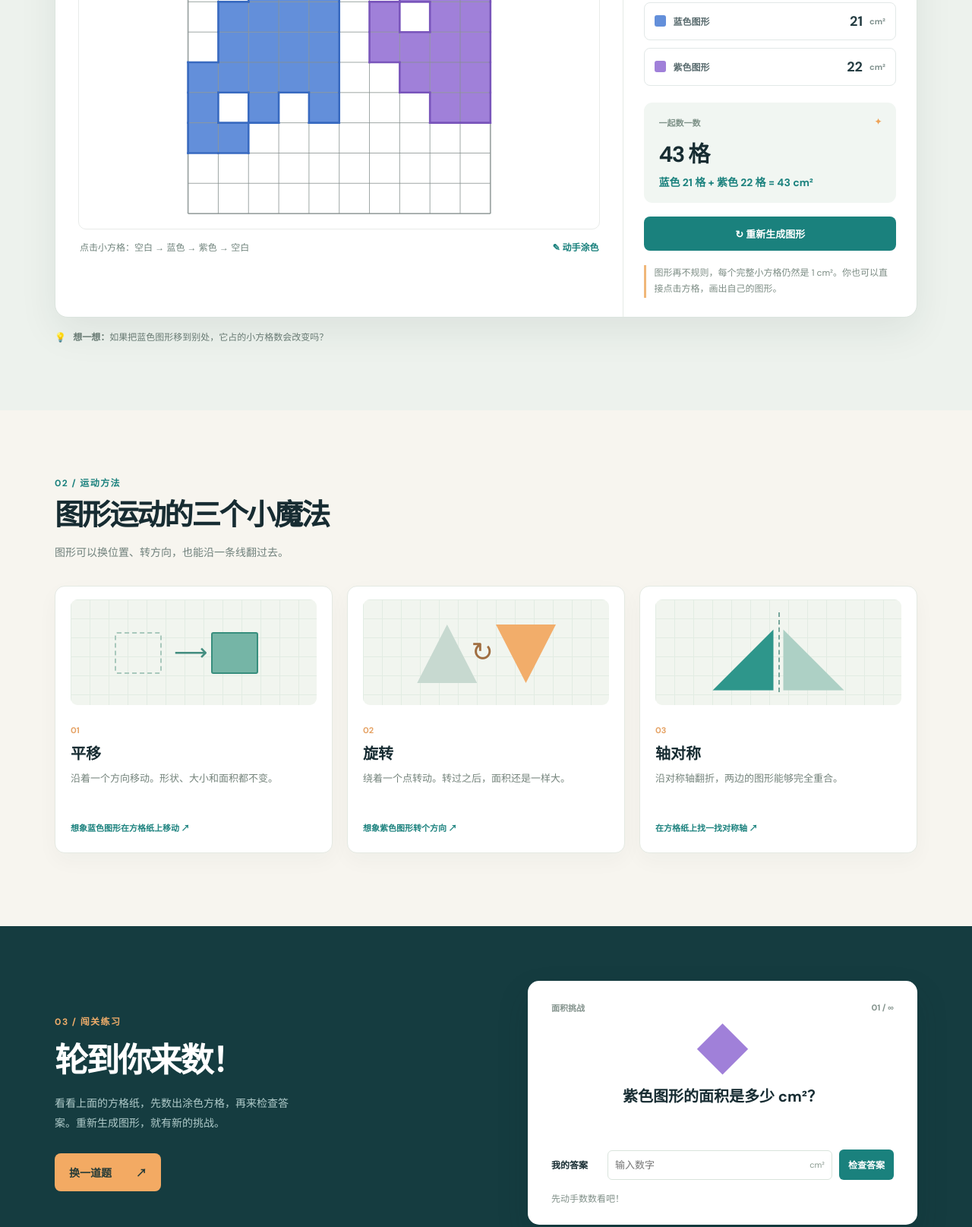
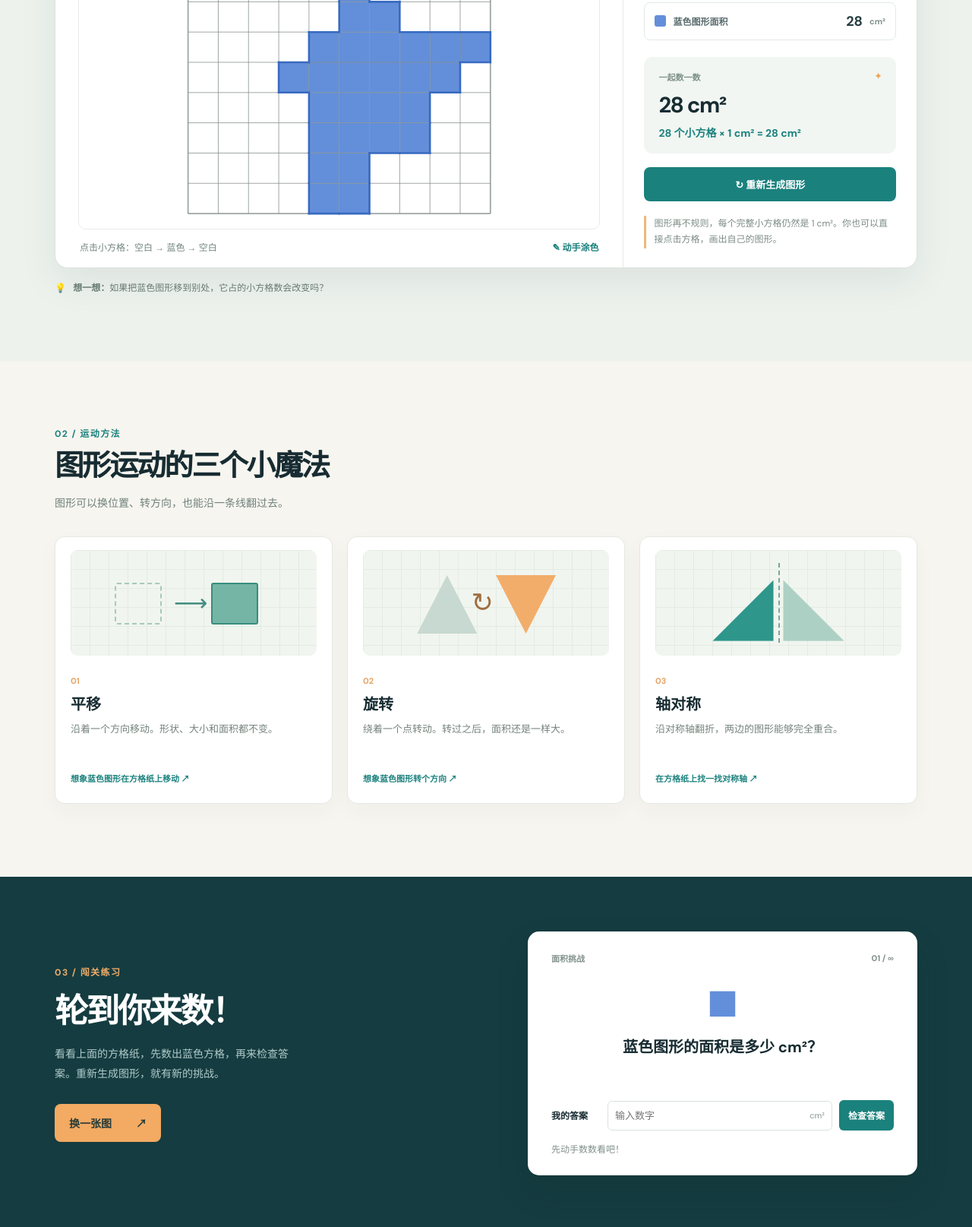
Before and after one commit to qiuboan/shape-area, a website: page index.html in a window 1280 px wide. Shown: the part 1081-2696 px from the top of the page at 76% size. Drawn offline with Linux system fonts and the light colour scheme.

Commit message:
Show one blue shape and its exact area on load

```diff
--- a/app.js
+++ b/app.js
@@ -1,11 +1,8 @@
 const SIZE = 10, CELL = 40, LEFT = 60, TOP = 20;
-const COLORS = {
-  blue: { fill: '#638fda', edge: '#386ac0', name: '蓝色' },
-  purple: { fill: '#a080d9', edge: '#7955bb', name: '紫色' }
-};
+const COLORS = { blue: { fill: '#638fda', edge: '#386ac0', name: '蓝色' } };
 const board = Array(SIZE * SIZE).fill(null);
 const $ = id => document.getElementById(id);
-let questionCount = 0, currentQuestion = 'blue';
+let questionCount = 0;
 
 function neighbors(index) {
   const row = Math.floor(index / SIZE), col = index % SIZE;
@@ -36,8 +33,7 @@ function growShape(color, minCol, maxCol, target) {
 
 function generateBoard() {
   board.fill(null);
-  growShape('blue', 0, 4, 16 + Math.floor(Math.random() * 8));
-  growShape('purple', 5, 9, 14 + Math.floor(Math.random() * 9));
+  growShape('blue', 0, 9, 20 + Math.floor(Math.random() * 11));
   renderBoard();
   newQuestion();
 }
@@ -76,16 +72,15 @@ function renderBoard() {
     svg += `<rect x="${x}" y="${y}" width="${CELL}" height="${CELL}" fill="transparent" data-index="${index}" tabindex="0" role="button" aria-label="第 ${Math.floor(index / SIZE) + 1} 行第 ${index % SIZE + 1} 列，${color ? COLORS[color].name : '空白'}方格"/>`;
   });
   $('shape-canvas').innerHTML = svg;
-  const blue = count('blue'), purple = count('purple');
+  const blue = count('blue');
   $('blue-count').textContent = blue;
-  $('purple-count').textContent = purple;
-  $('total-count').textContent = `${blue + purple} 格`;
-  $('calculation-text').textContent = `蓝色 ${blue} 格 + 紫色 ${purple} 格 = ${blue + purple} cm²`;
-  $('shape-canvas').setAttribute('aria-label', `10 乘 10 方格纸，共 100 格。蓝色图形 ${blue} 格，紫色图形 ${purple} 格。点击方格可以涂色。`);
+  $('total-count').textContent = `${blue} cm²`;
+  $('calculation-text').textContent = `${blue} 个小方格 × 1 cm² = ${blue} cm²`;
+  $('shape-canvas').setAttribute('aria-label', `10 乘 10 方格纸，共 100 格。蓝色图形 ${blue} 格，面积 ${blue} 平方厘米。点击方格可以涂色。`);
 }
 
 function cycleCell(index) {
-  board[index] = board[index] === null ? 'blue' : board[index] === 'blue' ? 'purple' : null;
+  board[index] = board[index] === null ? 'blue' : null;
   renderBoard();
   $('answer-feedback').textContent = '图形变了，再数一数吧！';
   $('answer-feedback').className = 'feedback';
@@ -105,13 +100,11 @@ $('shape-canvas').addEventListener('keydown', event => {
 $('regenerate-button').addEventListener('click', generateBoard);
 
 function newQuestion() {
-  const types = ['blue', 'purple', 'total'];
-  currentQuestion = types[Math.floor(Math.random() * types.length)];
   questionCount++;
   $('question-number').textContent = `${String(questionCount).padStart(2, '0')} / ∞`;
-  $('question-icon').textContent = currentQuestion === 'blue' ? '■' : currentQuestion === 'purple' ? '◆' : '▦';
-  $('question-icon').style.color = currentQuestion === 'blue' ? COLORS.blue.fill : currentQuestion === 'purple' ? COLORS.purple.fill : '#f2a75f';
-  $('question-text').textContent = currentQuestion === 'total' ? '蓝色和紫色图形一共占了多少 cm²？' : `${COLORS[currentQuestion].name}图形的面积是多少 cm²？`;
+  $('question-icon').textContent = '■';
+  $('question-icon').style.color = COLORS.blue.fill;
+  $('question-text').textContent = '蓝色图形的面积是多少 cm²？';
   $('answer-input').value = '';
   $('answer-feedback').textContent = '先动手数数看吧！';
   $('answer-feedback').className = 'feedback';
@@ -121,13 +114,13 @@ function checkAnswer() {
   const input = $('answer-input').value.trim();
   const feedback = $('answer-feedback');
   if (!input) { feedback.textContent = '先输入你的答案。'; feedback.className = 'feedback incorrect'; return; }
-  const answer = currentQuestion === 'total' ? count('blue') + count('purple') : count(currentQuestion);
+  const answer = count('blue');
   const correct = Number(input) === answer;
   feedback.textContent = correct ? `答对了！${answer} 个方格 × 1 cm² = ${answer} cm²。` : '再数一数涂色的完整小方格，每格是 1 cm²。';
   feedback.className = `feedback ${correct ? 'correct' : 'incorrect'}`;
 }
 
-$('new-question').addEventListener('click', newQuestion);
+$('new-question').addEventListener('click', generateBoard);
 $('check-answer').addEventListener('click', checkAnswer);
 $('answer-input').addEventListener('keydown', event => { if (event.key === 'Enter') checkAnswer(); });
 generateBoard();
--- a/index.html
+++ b/index.html
@@ -4,10 +4,10 @@
   <meta charset="utf-8">
   <meta name="viewport" content="width=device-width, initial-scale=1">
   <meta name="theme-color" content="#f7f5ef">
-  <meta name="description" content="动手平移、旋转和拼接图形，直观理解长方形、平行四边形、三角形与梯形的面积。">
+  <meta name="description" content="在 100 个小方格中生成蓝色不规则图形，动手涂色并直观计算图形的面积。">
   <title>图形动起来 · 面积看得见</title>
   <link rel="stylesheet" href="styles.css">
-  <script src="app.js" defer></script>
+  <script src="app.js?v=3" defer></script>
 </head>
 <body>
   <header class="site-header">
@@ -39,18 +39,18 @@
 
     <section class="explore-section" id="explore" aria-labelledby="explore-title">
       <div class="wrap">
-        <div class="section-heading"><div><div class="section-kicker">01 / 动手探索</div><h2 id="explore-title">在方格纸上发现面积</h2><p>一张白色方格纸，100 个小方格。蓝色和紫色的不规则图形，每次都会有新模样。</p></div><div class="scribble" aria-hidden="true">↘</div></div>
+        <div class="section-heading"><div><div class="section-kicker">01 / 动手探索</div><h2 id="explore-title">在方格纸上发现面积</h2><p>一张白色方格纸，100 个小方格。每次打开，都会出现一个新的蓝色不规则图形。</p></div><div class="scribble" aria-hidden="true">↘</div></div>
         <div class="lab-card grid-lab">
           <div class="lab-main">
             <div class="canvas-head"><div><span class="live-dot"></span> 100 格创作纸</div><span class="unit-label">10 × 10 · 每格 1 cm²</span></div>
-            <div class="canvas-wrap graph-paper"><svg id="shape-canvas" viewBox="0 0 520 440" role="img" aria-label="一张 10 乘 10 的方格纸，里面有蓝色和紫色的不规则图形"></svg></div>
-            <div class="canvas-footer"><span>点击小方格：空白 → 蓝色 → 紫色 → 空白</span><span>✎ 动手涂色</span></div>
+            <div class="canvas-wrap graph-paper"><svg id="shape-canvas" viewBox="0 0 520 440" role="img" aria-label="一张 10 乘 10 的方格纸，里面有一个蓝色不规则图形"><rect x="0" y="0" width="520" height="440" fill="#fff"/><g fill="#638fda"><rect x="140" y="60" width="80" height="40"/><rect x="100" y="100" width="160" height="40"/><rect x="60" y="140" width="200" height="40"/><rect x="100" y="180" width="120" height="40"/><rect x="140" y="220" width="80" height="40"/></g><defs><pattern id="initial-grid" width="40" height="40" patternUnits="userSpaceOnUse"><path d="M40 0H0V40" fill="none" stroke="#87918f" stroke-width="1"/></pattern></defs><rect x="60" y="20" width="400" height="400" fill="url(#initial-grid)" stroke="#87918f" stroke-width="1.8"/></svg></div>
+            <div class="canvas-footer"><span>点击小方格：空白 → 蓝色 → 空白</span><span>✎ 动手涂色</span></div>
           </div>
           <aside class="lab-sidebar">
             <div class="sidebar-top"><span class="pill">方格面积实验</span><span class="lesson-number">100 / 100</span></div>
-            <h3>不规则，也能算面积</h3><p class="shape-description">这些图形没有曲线，边都沿着方格线走。数一数涂色的小方格，就知道各自的面积。</p>
-            <div class="color-counts"><div class="color-count blue"><span class="color-swatch"></span><span>蓝色图形</span><strong id="blue-count">0</strong><small>cm²</small></div><div class="color-count purple"><span class="color-swatch"></span><span>紫色图形</span><strong id="purple-count">0</strong><small>cm²</small></div></div>
-            <div class="formula-box"><div class="formula-caption">一起数一数 <span>✦</span></div><div class="formula" id="total-count">0 格</div><div class="calculation" id="calculation-text">蓝色 0 格 + 紫色 0 格 = 0 cm²</div></div>
+            <h3>不规则，也能算面积</h3><p class="shape-description">蓝色图形没有曲线，边都沿着方格线走。数一数涂色的小方格，就知道它的面积。</p>
+            <div class="color-counts"><div class="color-count blue"><span class="color-swatch"></span><span>蓝色图形面积</span><strong id="blue-count">16</strong><small>cm²</small></div></div>
+            <div class="formula-box"><div class="formula-caption">一起数一数 <span>✦</span></div><div class="formula" id="total-count">16 cm²</div><div class="calculation" id="calculation-text">16 个小方格 × 1 cm² = 16 cm²</div></div>
             <button class="regenerate-button" id="regenerate-button" type="button">↻ 重新生成图形</button>
             <p class="insight">图形再不规则，每个完整小方格仍然是 1 cm²。你也可以直接点击方格，画出自己的图形。</p>
           </aside>
@@ -63,12 +63,12 @@
       <div class="section-heading"><div><div class="section-kicker">02 / 运动方法</div><h2 id="ideas-title">图形运动的三个小魔法</h2><p>图形可以换位置、转方向，也能沿一条线翻过去。</p></div></div>
       <div class="idea-grid">
         <article class="idea-card"><div class="idea-visual move-visual"><span class="ghost-square"></span><span class="solid-square"></span><span class="idea-arrow">⟶</span></div><span class="idea-num">01</span><h3>平移</h3><p>沿着一个方向移动。形状、大小和面积都不变。</p><span class="idea-example">想象蓝色图形在方格纸上移动 ↗</span></article>
-        <article class="idea-card"><div class="idea-visual rotate-visual"><span class="ghost-triangle"></span><span class="solid-triangle"></span><span class="rotate-mark">↻</span></div><span class="idea-num">02</span><h3>旋转</h3><p>绕着一个点转动。转过之后，面积还是一样大。</p><span class="idea-example">想象紫色图形转个方向 ↗</span></article>
+        <article class="idea-card"><div class="idea-visual rotate-visual"><span class="ghost-triangle"></span><span class="solid-triangle"></span><span class="rotate-mark">↻</span></div><span class="idea-num">02</span><h3>旋转</h3><p>绕着一个点转动。转过之后，面积还是一样大。</p><span class="idea-example">想象蓝色图形转个方向 ↗</span></article>
         <article class="idea-card"><div class="idea-visual mirror-visual"><span class="mirror-line"></span><span class="mirror-left">◢</span><span class="mirror-right">◣</span></div><span class="idea-num">03</span><h3>轴对称</h3><p>沿对称轴翻折，两边的图形能够完全重合。</p><span class="idea-example">在方格纸上找一找对称轴 ↗</span></article>
       </div>
     </section>
 
-    <section class="challenge-section" id="challenge" aria-labelledby="challenge-title"><div class="wrap challenge-layout"><div class="challenge-copy"><div class="section-kicker">03 / 闯关练习</div><h2 id="challenge-title">轮到你来数！</h2><p>看看上面的方格纸，先数出涂色方格，再来检查答案。重新生成图形，就有新的挑战。</p><button class="button dark" id="new-question" type="button">换一道题 <span aria-hidden="true">↗</span></button></div><div class="question-card"><div class="question-top"><span>面积挑战</span><span id="question-number">01 / ∞</span></div><div class="question-icon" id="question-icon">▦</div><h3 id="question-text">蓝色图形的面积是多少？</h3><div class="answer-row"><label for="answer-input">我的答案</label><div class="input-wrap"><input id="answer-input" type="number" min="0" step="1" placeholder="输入数字" inputmode="numeric"><span>cm²</span></div><button id="check-answer" type="button">检查答案</button></div><p class="feedback" id="answer-feedback" aria-live="polite">先动手数数看吧！</p></div></div></section>
+    <section class="challenge-section" id="challenge" aria-labelledby="challenge-title"><div class="wrap challenge-layout"><div class="challenge-copy"><div class="section-kicker">03 / 闯关练习</div><h2 id="challenge-title">轮到你来数！</h2><p>看看上面的方格纸，先数出蓝色方格，再来检查答案。重新生成图形，就有新的挑战。</p><button class="button dark" id="new-question" type="button">换一张图 <span aria-hidden="true">↗</span></button></div><div class="question-card"><div class="question-top"><span>面积挑战</span><span id="question-number">01 / ∞</span></div><div class="question-icon" id="question-icon">■</div><h3 id="question-text">蓝色图形的面积是多少？</h3><div class="answer-row"><label for="answer-input">我的答案</label><div class="input-wrap"><input id="answer-input" type="number" min="0" step="1" placeholder="输入数字" inputmode="numeric"><span>cm²</span></div><button id="check-answer" type="button">检查答案</button></div><p class="feedback" id="answer-feedback" aria-live="polite">先动手数数看吧！</p></div></div></section>
   </main>
   <footer><div class="wrap footer-inner"><div><div class="footer-brand">图形动起来<span>.</span></div><p>动手发现数学，自己看见答案。</p></div><a href="#top">回到顶部 ↑</a></div></footer>
 </body>
```
Also changed, not shown: README.md.
